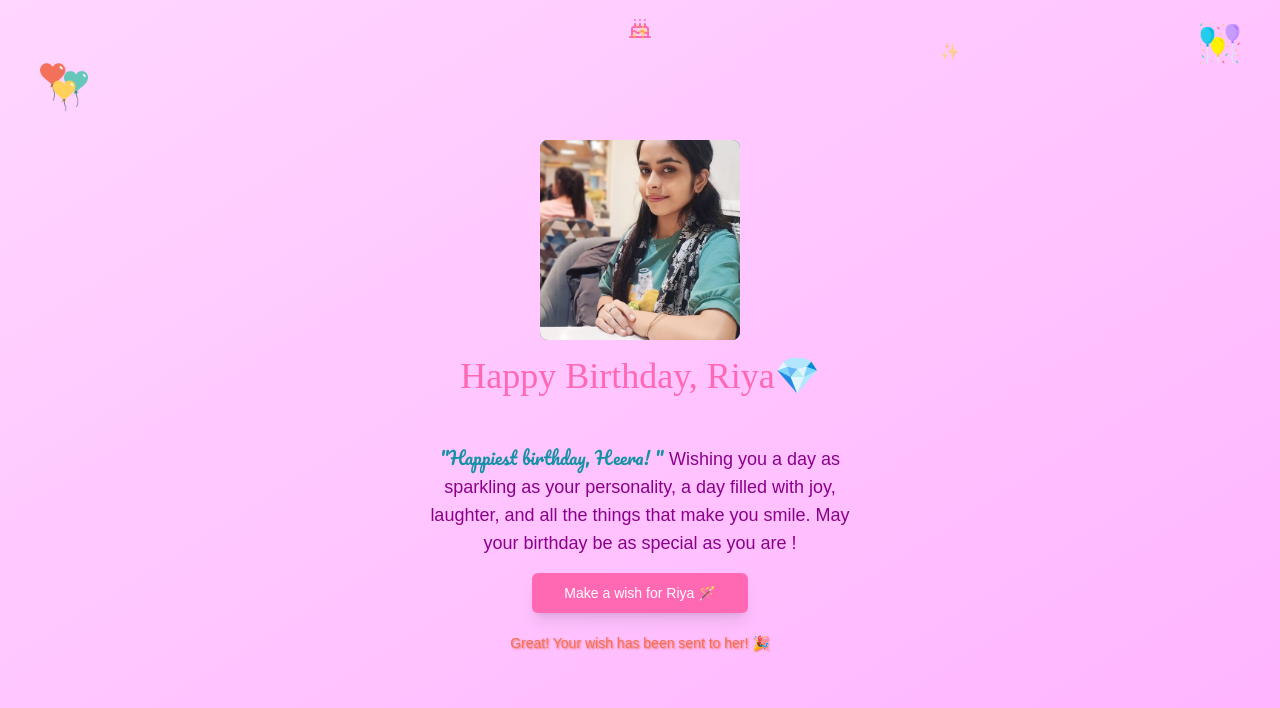
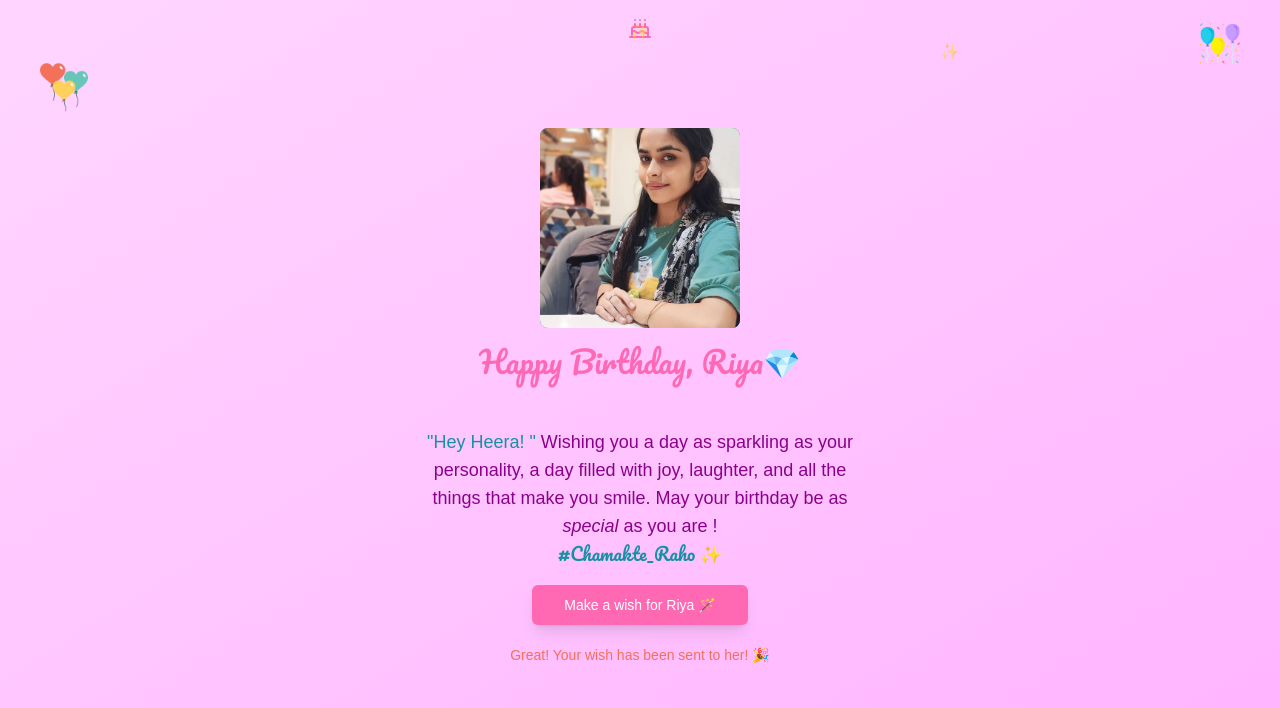
Before and after one commit to AmDevDeepak/Riya-s_Birthday, a plain HTML site: page index.html in a window 1280 px wide. Both pictures are taken after a click on the button "Make a wish for Riya 🪄". Shown: the top 708 px of the page. Drawn offline with nearby package versions, Linux system fonts and the light colour scheme.

Commit message:
Minor changes

```diff
--- a/index.html
+++ b/index.html
@@ -44,7 +44,6 @@
             display: none !important;;
         }
 
-        h1,
         h2,
         h3,
         h4,
@@ -54,6 +53,11 @@
             --font-sans-serif: 'Manrope';
         }
 
+        h1{
+            font-family: 'Times New Roman', Times, serif;
+            font-family: Impact, Haettenschweiler, 'Arial Narrow Bold', sans-serif;
+            font-family: Verdana, Geneva, Tahoma, sans-serif;
+        }
         body {
             font-family: 'Manrope', sans-serif;
             --font-sans-serif: 'Manrope';
@@ -188,28 +192,29 @@
                         </div>
                     </div>
                     <h1
-                        class="text-4xl font-['Pacifico'] text-[#ff69b4]">Happy
+                        class="text-3xl font-['bday-wish'] text-[#ff69b4]">Happy
                         Birthday, Riya💎</h1>
                 </div>
                 <div
                     class="flex flex-col items-center gap-4 text-center max-w-md">
                     <p id="wishText"
                         class="text-lg text-[#8b008b] hidden fade-in"><span
-                            class="text-[#1591a5] font-['bday-wish'] wishhhh"
-                            id="wish">"Happiest
-                            birthday, Heera! "</span>
+                            class="text-[#1591a5] wishhhh"
+                            id="wish">"Hey Heera! "</span>
                         Wishing you a day as sparkling as your personality, a
                         day filled with joy, laughter, and all the
                         things that make you smile. May your birthday be as
-                        special as you
-                        are ! </p>
+                        <i>special</i> as you
+                        are ! <br> <span
+                            class="text-[#1591a5] font-['bday-wish']">#Chamakte_Raho
+                            ✨</span>
+                    </p>
                     <button onclick="btnClick()" id="wishButton"
                         class="shadow-lg inline-flex h-10 items-center justify-center rounded-md bg-[#ff69b4] px-8 text-sm font-medium text-white shadow transition-colors hover:bg-[#ff4da6] focus-visible:outline-none focus-visible:ring-1 focus-visible:ring-ring disabled:pointer-events-none disabled:opacity-50">
                         Make a wish for Riya 🪄
                     </button>
                     <p id="ack-text"
-                        class="text-sm text-[#f3705a] hidden fade-in mt-1"
-                        style="text-shadow: 1px 1px 2px #f3705a;">
+                        class="text-sm text-[#f3705a] hidden fade-in mt-1">
                         Great! Your wish has been sent to her! 🎉
                     </p>
                 </div>
```
